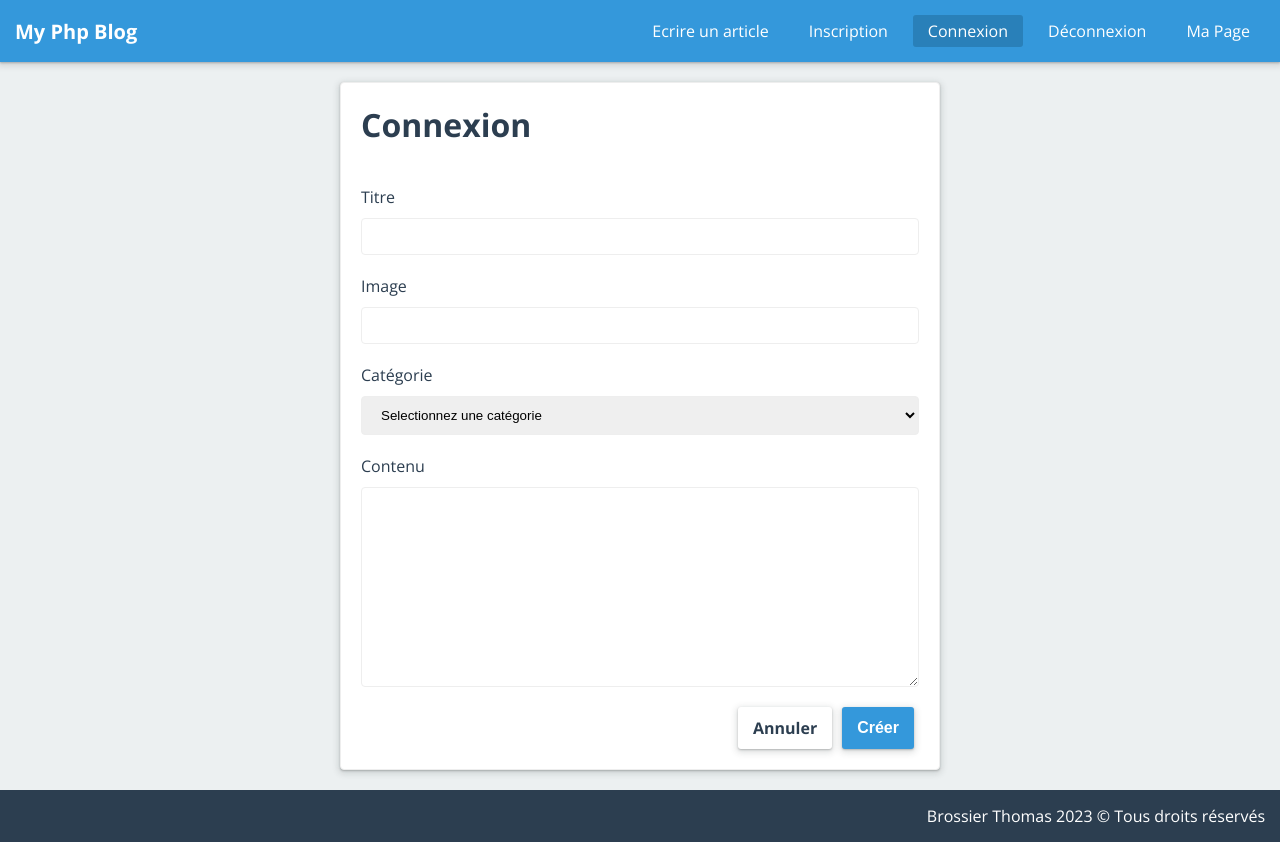
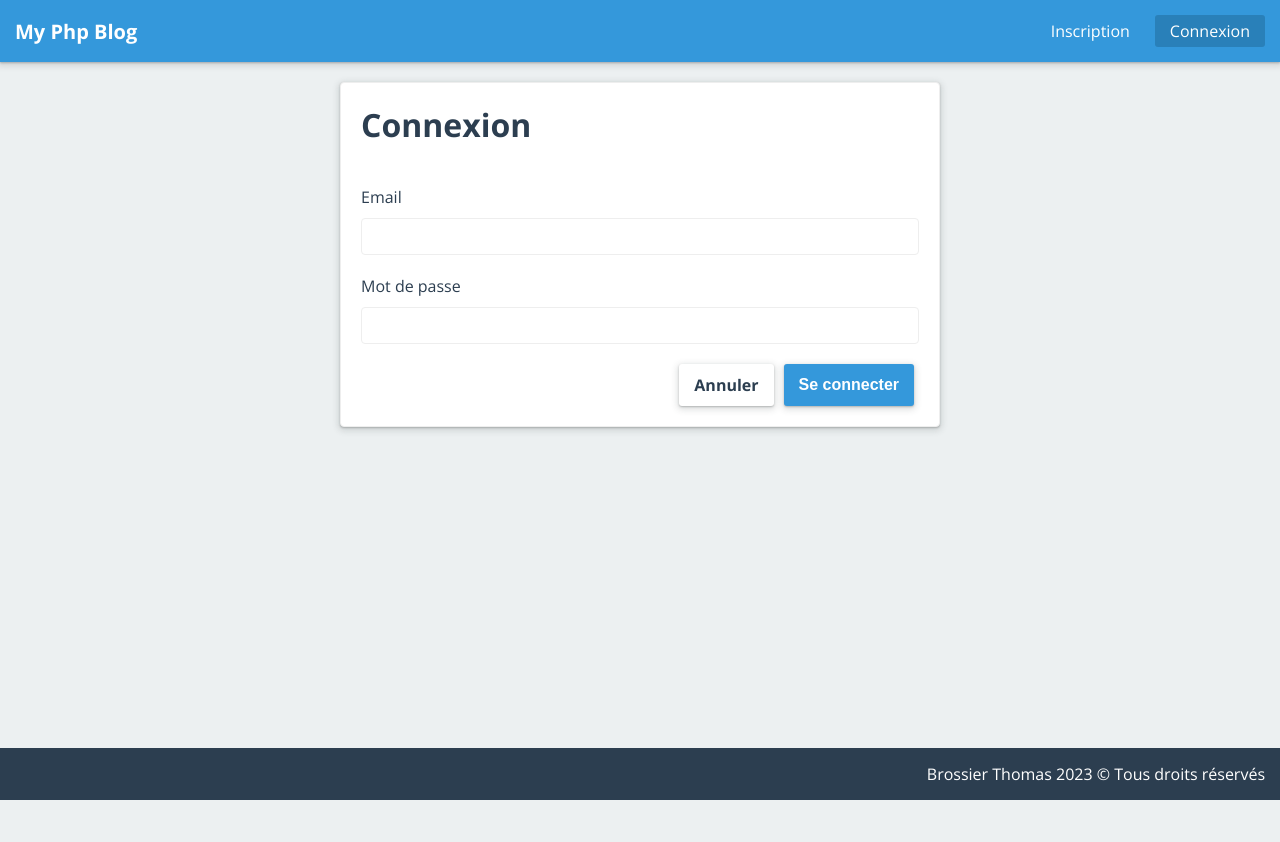
Before and after one commit to ThomasBrossier/Blog-Php, a PHP site: page /src/auth-login.php in a window 1280 px wide. After the commit the page ends 800 px from the top, so only its background shows below. Run offline with PHP 8.4, Linux system fonts and the light colour scheme; data that the repository does not hold is empty.

Commit message:
add login functionnality

```diff
--- a/index.php
+++ b/index.php
@@ -1,6 +1,9 @@
 <?php
+    $pdo = require_once "src/database/database.php";
+    require_once 'src/database/security.php';
+    $currentUser = isLoggedIn();
     $articles = [];
-    $articleDB = require 'src/database/ArticleDB.php';
+    $articleDB = require_once 'src/database/ArticleDB.php';
 
     $articles = $articleDB->fetchAll();
     $categories = [];
--- a/src/auth-login.php
+++ b/src/auth-login.php
@@ -1,6 +1,54 @@
 <?php
+$pdo = require_once 'database/database.php';
+const ERROR_REQUIRED = "Veuillez renseigner ce champ";
+const ERROR_INCORRECT_ID = "Ces identifiants sont incorrects";
+$errors = [
+        'email'=> '',
+        'password'=>'',
+        'id' => ''
+];
+
+if($_SERVER['REQUEST_METHOD'] === "POST"){
+    $input = filter_input_array(INPUT_POST,[
+        'email' => FILTER_SANITIZE_EMAIL,
+    ]);
+    $email = $input['email'] ?? '';
+    $password = $_POST['password'] ?? '';
+
+    if(!$email){
+        $errors['email'] = ERROR_REQUIRED;
+    }
+    if(!$password){
+        $errors['password'] = ERROR_REQUIRED;
+    }
+
+
+    if(empty(array_filter($errors, fn($e)=> $e !== ''))){
+        $hashedPassword =
+        $statement = $pdo->prepare('SELECT * FROM user WHERE email = :email');
+        $statement->execute([':email' => $email ]);
+        $user = $statement->fetch();
+        if(!$user){
+            $errors['id'] = ERROR_INCORRECT_ID;
+        }else{
+            if(!password_verify($password, $user['password'])){
+                $errors['id'] = ERROR_INCORRECT_ID;
+            }else{
+                $sessionStatement = $pdo->prepare('INSERT INTO session ( userid ) VALUES (:userid)');
+                $sessionStatement->execute([':userid' => $user['id']]);
+                $sessionId = $pdo->lastInsertId();
+                setcookie('session', $sessionId, time() + 60*60*24*30,'/','', false, true);
+                header('Location: /');
+            }
+        }
+
+
+    }
+}
 
 ?>
+
+
 
 <!DOCTYPE html>
 <html lang="fr">
@@ -24,43 +72,27 @@
     <div class="content">
         <div class="block p-20 form-container">
             <h1>Connexion</h1>
-            <form action="form-articles.php<?= $id ? "?id=$id" : '' ?>" method="POST">
+            <form action="auth-login.php" method="POST">
                 <div class="form-control">
-                    <label for="title">Titre</label>
-                    <input type="text" name="title" id="title" value="<?= $title ?? ''  ?>">
-                    <?php if($errors['title']): ?>
-                        <p class="text-danger"><?= $errors['title'] ?></p>
+                    <label for="email">Email</label>
+                    <input type="email" name="email" id="email" autocomplete="off" value="<?=  $email ?? '' ?>">
+                    <?php if($errors['email']): ?>
+                        <p class="text-danger"><?= $errors['email'] ?></p>
                     <?php endif; ?>
                 </div>
                 <div class="form-control">
-                    <label for="image">Image</label>
-                    <input type="text" name="image" id="image" value="<?= $image ?? ''  ?>">
-                    <?php if($errors['image']): ?>
-                        <p class="text-danger"><?= $errors['image'] ?></p>
+                    <label for="password">Mot de passe</label>
+                    <input  type="password" name="password" id="password" autocomplete="new-password" >
+                    <?php if($errors['password']): ?>
+                        <p class="text-danger"><?= $errors['password'] ?></p>
                     <?php endif; ?>
                 </div>
-                <div class="form-control">
-                    <label for="category">Catégorie</label>
-                    <select name="category" id="category">
-                        <option value="" >Selectionnez une catégorie</option>
-                        <?php foreach ($categories as $cat): ?>
-                            <option value="<?= $cat['id'] ?>" <?= $category === $cat['name'] ? 'selected' : '' ?> > <?= $cat['name'] ?>  </option>
-                        <?php endforeach; ?>
-                    </select>
-                    <?php if($errors['category']): ?>
-                        <p class="text-danger"><?= $errors['category'] ?></p>
-                    <?php endif; ?>
-                </div>
-                <div class="form-control">
-                    <label for="content">Contenu</label>
-                    <textarea  name="content" id="content"><?= $content ?? ''  ?> </textarea>
-                    <?php if($errors['content']): ?>
-                        <p class="text-danger"><?= $errors['content'] ?></p>
-                    <?php endif; ?>
-                </div>
+                <?php if($errors['id']): ?>
+                    <p class="text-danger"><?= $errors['id'] ?></p>
+                <?php endif; ?>
                 <div class="form-action">
                     <a href="/" class="btn btn-secondary">Annuler</a>
-                    <button class="btn btn-primary" type="submit"><?= $id ? 'Modifier' : 'Créer' ?> </button>
+                    <button class="btn btn-primary" type="submit">Se connecter</button>
                 </div>
             </form>
         </div>
--- a/src/delete-article.php
+++ b/src/delete-article.php
@@ -1,5 +1,5 @@
 <?php
-
+$pdo = require_once "database/database.php";
 $articleDB = require 'database/ArticleDB.php';
 
     $_GET = filter_input_array(INPUT_GET, FILTER_SANITIZE_FULL_SPECIAL_CHARS);
--- a/src/includes/header.php
+++ b/src/includes/header.php
@@ -1,20 +1,29 @@
+<?php
+$currentUser = $currentUser ?? false;
+?>
+
 <header>
     <a href="/" class="logo">My Php Blog</a>
     <ul class="header-menu">
+        <?php if($currentUser): ?>
         <li class="<?= $_SERVER['REQUEST_URI'] === '/src/form-articles.php' ? 'active' : '' ?>">
             <a href="/src/form-articles.php">Ecrire un article</a>
         </li>
+        <li class="<?= $_SERVER['REQUEST_URI'] === '/src/profile.php' ? 'active' : '' ?>">
+            <a href="/src/profile.php">Ma Page</a>
+        </li>
+        <li>
+            <a href="/src/auth-logout.php">Déconnexion</a>
+        </li>
+        <?php else: ?>
         <li class="<?= $_SERVER['REQUEST_URI'] === '/src/auth-register.php' ? 'active' : '' ?>">
             <a href="/src/auth-register.php">Inscription</a>
         </li>
         <li class="<?= $_SERVER['REQUEST_URI'] === '/src/auth-login.php' ? 'active' : '' ?>">
             <a href="/src/auth-login.php">Connexion</a>
         </li>
-        <li>
-            <a href="/src/auth-logout.php">Déconnexion</a>
-        </li>
-        <li class="<?= $_SERVER['REQUEST_URI'] === '/src/profile.php' ? 'active' : '' ?>">
-            <a href="/src/profile.php">Ma Page</a>
-        </li>
+        <?php endif; ?>
+
+
     </ul>
 </header>
--- a/src/profile.php
+++ b/src/profile.php
@@ -1,5 +1,7 @@
 <?php
-
+$pdo = require_once "database/database.php";
+require_once 'database/security.php';
+$currentUser = isLoggedIn();
 ?>
 
 <!DOCTYPE html>
```
Also changed, not shown: composer.json (deleted, +0 -16 lines), src/auth-logout.php (+8 -0 lines), src/auth-register.php (+12 -4 lines), src/database/ArticleDB.php (+11 -9 lines), src/database/security.php (added, +17 -0 lines), src/form-articles.php (+8 -1 lines), src/show-article.php (+10 -7 lines).
